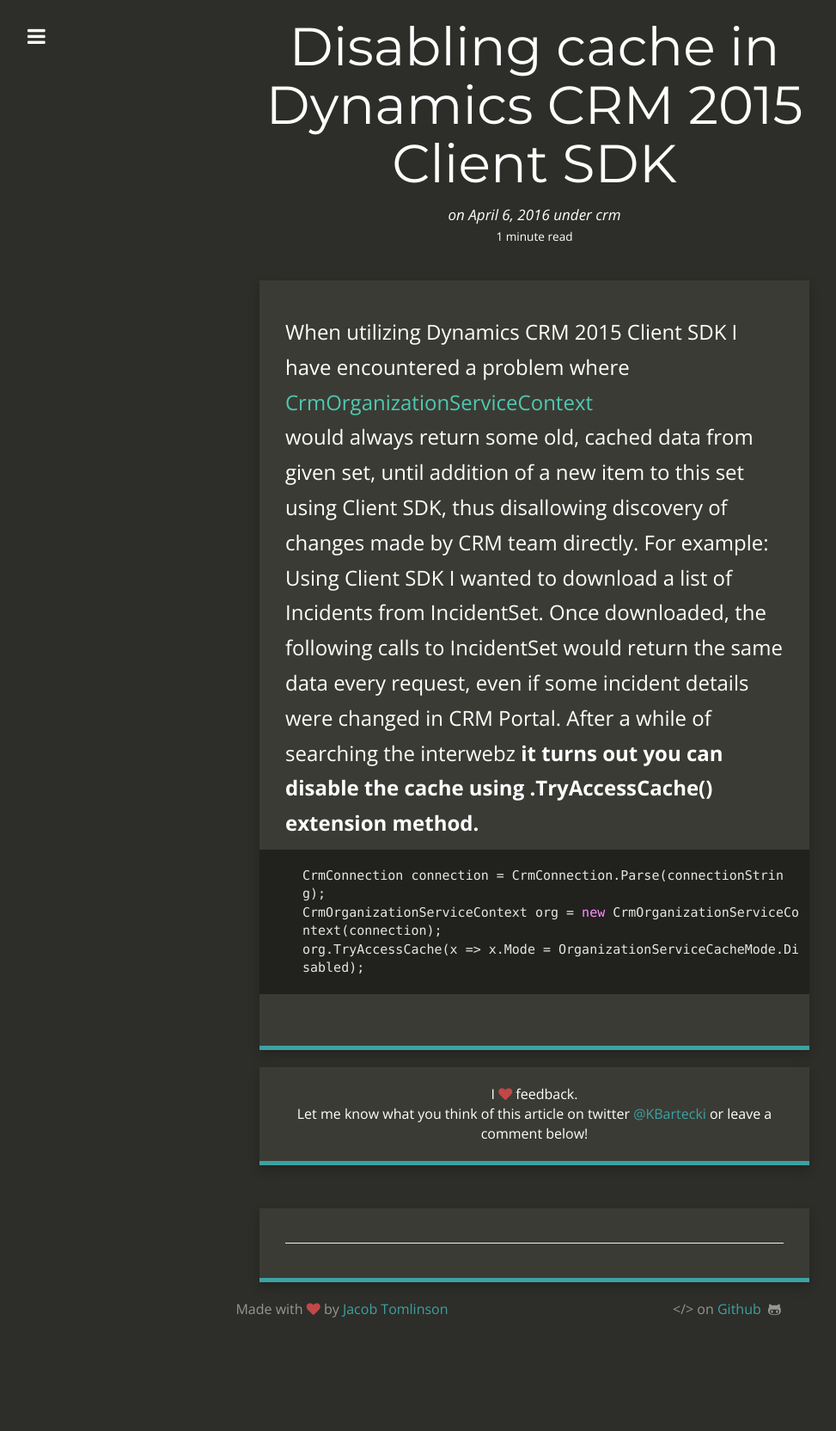
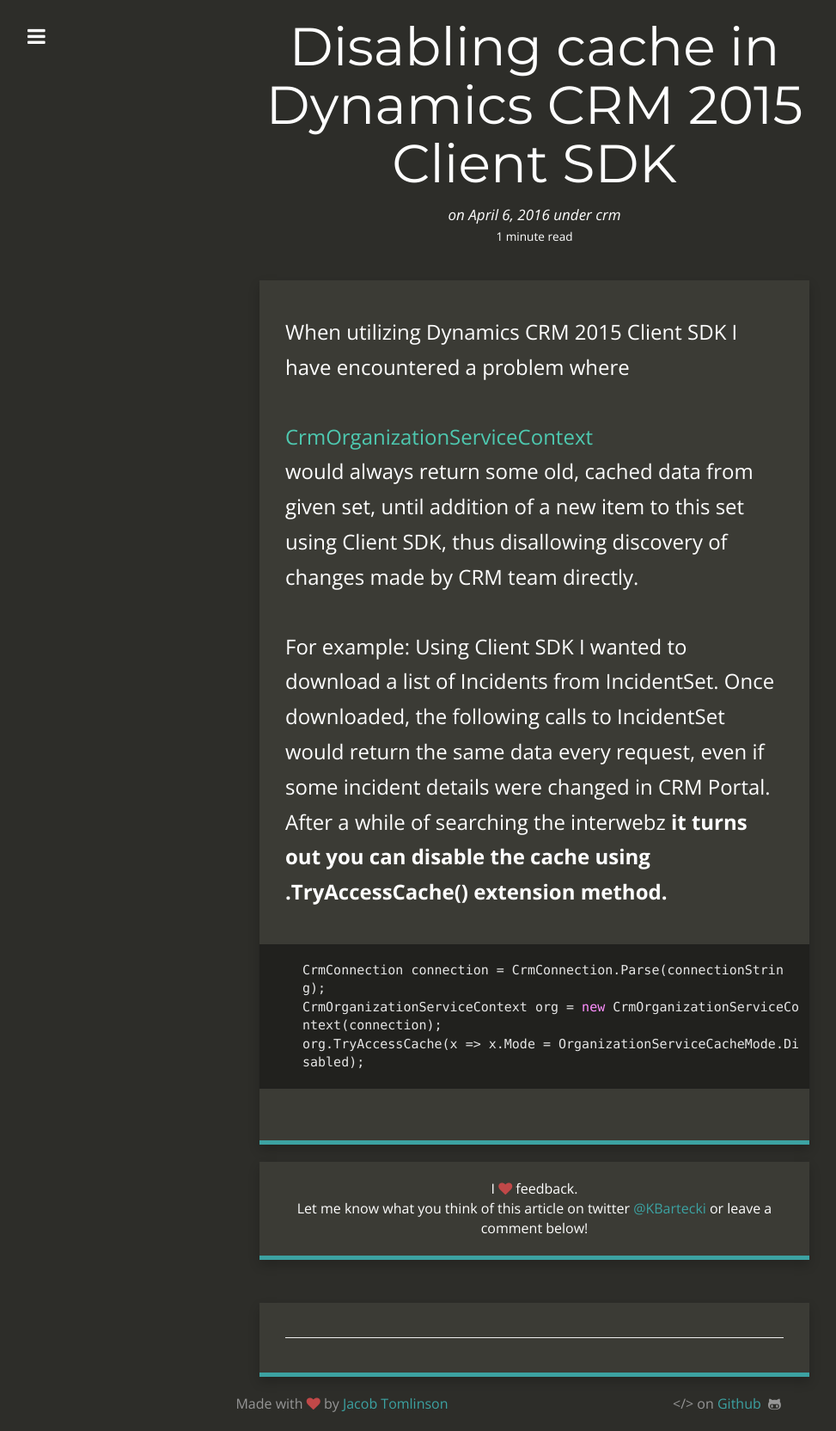
Before and after one commit to konradbartecki/konradbartecki.github.io, a Jekyll site: the page built from _posts/2016-04-06-Disabling_cache_in_Dynamics_CRM_2015_Client_SDK.html, in a window 1280 px wide. Shown: the whole page at 86% size, without its empty margins (18-991 px from the left). Built offline with Jekyll 4.4.1, drawn with Linux system fonts in a browser that asks for light colours; nearby versions of some CDN libraries; Markdown is read by kramdown in place of the engine named in the settings; before the commit the page ends 1554 px from its top, so only the background shows below that.

Commit message:
Post edit

```diff
--- a/_posts/2016-04-06-Disabling_cache_in_Dynamics_CRM_2015_Client_SDK.html
+++ b/_posts/2016-04-06-Disabling_cache_in_Dynamics_CRM_2015_Client_SDK.html
@@ -5,9 +5,9 @@ date:   2016-04-06 23:40:00 +0200
 categories: crm code
 excerpt_separator: <!--more-->
 ---
-When utilizing Dynamics CRM 2015 Client SDK I have encountered a problem where <div class="vstype">CrmOrganizationServiceContext</div> would always return some old, cached data from given set, until addition of a new item to this set using Client SDK, thus disallowing discovery of changes made by CRM team directly.
+<p>When utilizing Dynamics CRM 2015 Client SDK I have encountered a problem where <div class="vstype">CrmOrganizationServiceContext</div> would always return some old, cached data from given set, until addition of a new item to this set using Client SDK, thus disallowing discovery of changes made by CRM team directly.</p>
 
-For example: Using Client SDK I wanted to download a list of Incidents from IncidentSet. Once downloaded, the following calls to IncidentSet would return the same data every request, even if some incident details were changed in CRM Portal. After a while of searching the interwebz <strong>it turns out you can disable the cache using .TryAccessCache() extension method.</strong>
+<p>For example: Using Client SDK I wanted to download a list of Incidents from IncidentSet. Once downloaded, the following calls to IncidentSet would return the same data every request, even if some incident details were changed in CRM Portal. After a while of searching the interwebz <strong>it turns out you can disable the cache using .TryAccessCache() extension method.</strong></p>
 
 {% highlight csharp %}
 CrmConnection connection = CrmConnection.Parse(connectionString);
```
